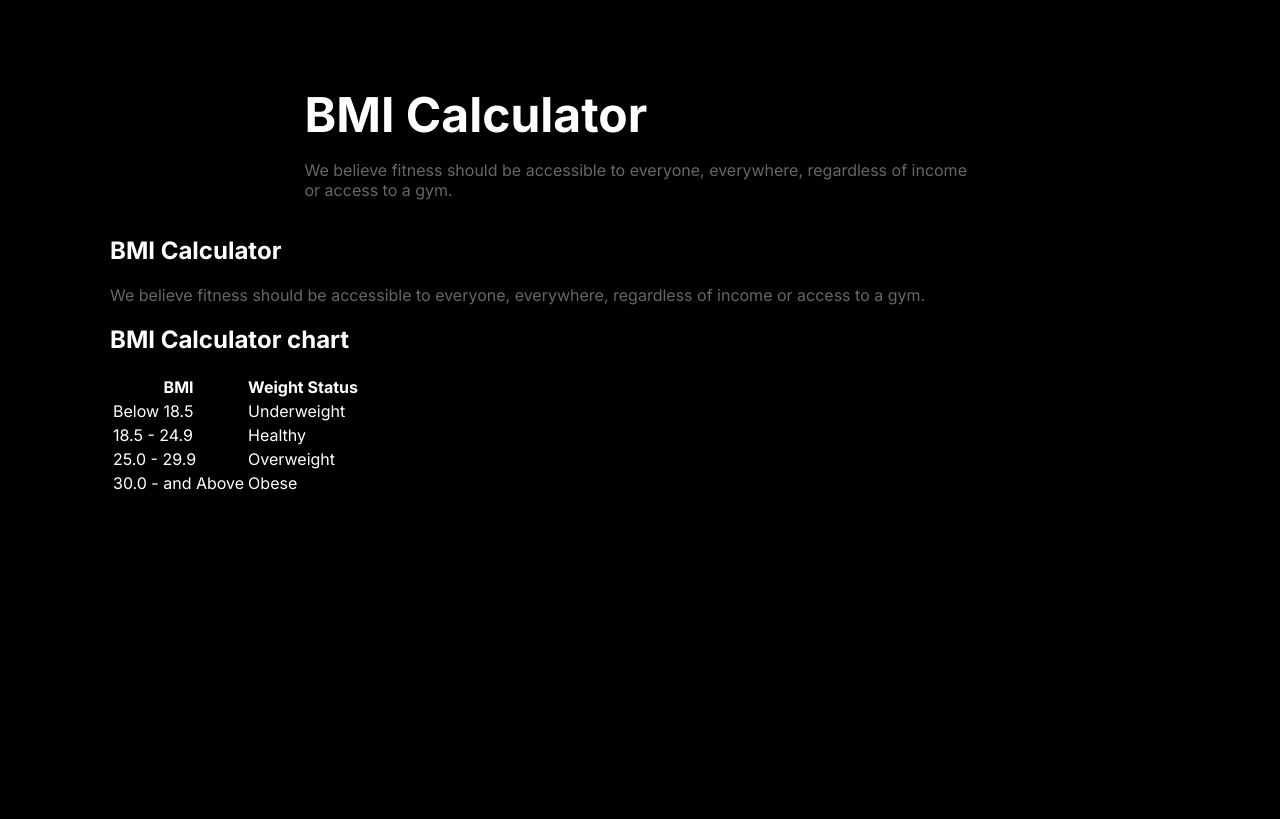
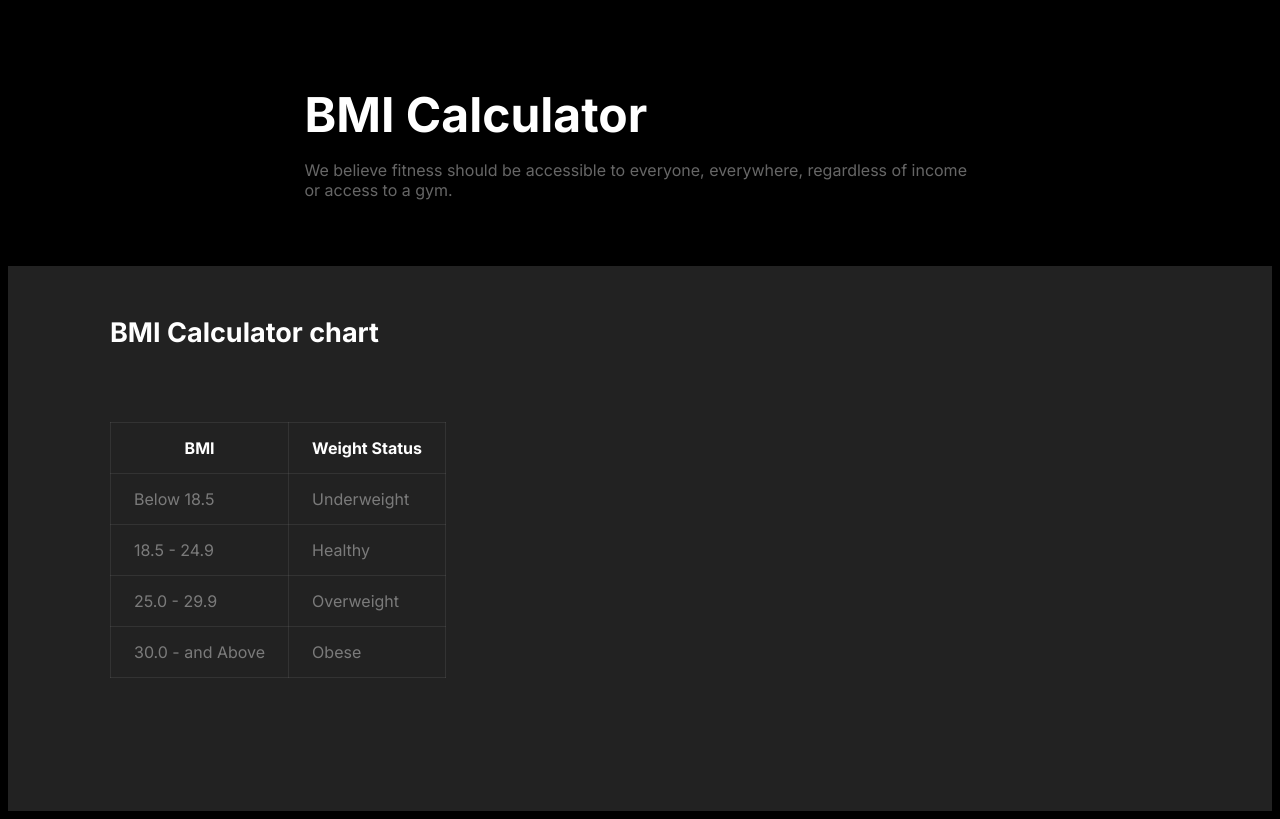
Before and after one commit to muin99/FItness, a plain HTML site: page index.html in a window 1280 px wide. Shown: the part 1746-2565 px from the top of the page. Before the commit the page ends 2292 px from the top, so only its background shows below. Drawn offline with Linux system fonts and the light colour scheme; a web font is replaced by a local one.

Commit message:
Added BMi chart

```diff
--- a/index.html
+++ b/index.html
@@ -47,7 +47,7 @@
         </div>
     </header>
     <main>
-        <section>
+        <section class="habit">
             <div class="habit-sect">
                 <h1 class="habit-title">Change Your Habits</h1>
                 <p class="text-primary">We believe fitness should be accessible to everyone, everywhere, regardless of
@@ -100,15 +100,6 @@
             </div>
             <div class="calc">
                 <div class="calc-chart">
-                    <div class="chart-text">
-                        <h1>BMI Calculator</h1>
-                        <p class="text-primary">We believe fitness should be accessible to everyone, everywhere, regardless of income or
-                            access
-                            to a gym.</p>
-                    </div>
-                    <div class="main-content ">
-
-
                     <div class="chart">
                         <h1>BMI Calculator chart</h1>
                         <table>
@@ -138,9 +129,6 @@
                         </table>
                     </div>
                 </div>
-                    <div class="main-calc">
-
-                    </div>
             </div>
         </section>
     </main>
--- a/styles/styles.css
+++ b/styles/styles.css
@@ -13,11 +13,25 @@ body {
 
 nav,
 header,
-main {
+.habit
+{
     width: 1060px;
     margin: 50px auto;
     font-family: "Inter", sans-serif;
 
+}
+nav, header, .habit, .container, .bmi-text{
+    width: 1060px;
+    margin: 50px auto;
+    font-family: "Inter", sans-serif;
+}
+.calc{
+    background-color: rgba(34, 34, 34, 1);
+}
+.chart{
+    width: 1060px;
+    margin: 0 auto;
+    font-family: "Inter", sans-serif;
 }
 
 
@@ -239,9 +253,31 @@ nav ul li a {
     margin-top: 88px;
 }
 .bmi-text h1 {
-    font-size: 48px;
+    font-size: 3rem;
     margin: 0px;
 }
 .bmi-text p{
     width: 671px;
 }
+.chart{
+    padding-bottom: 133px;
+}
+.chart h1{
+    font-size: 27px;
+    padding: 50px 0px 50px 0px;
+}
+table{
+    border-collapse: collapse;
+}
+td{
+    border: solid 1px rgba(128, 128, 128, 0.178);
+    padding: 15px 23px;
+
+}
+th{
+    border: solid 1px rgba(128, 128, 128, 0.178);
+    padding: 15px 23px;
+}
+td{
+    opacity: 0.4;
+}
```
Lines whose indentation alone changed are shown as unchanged.
